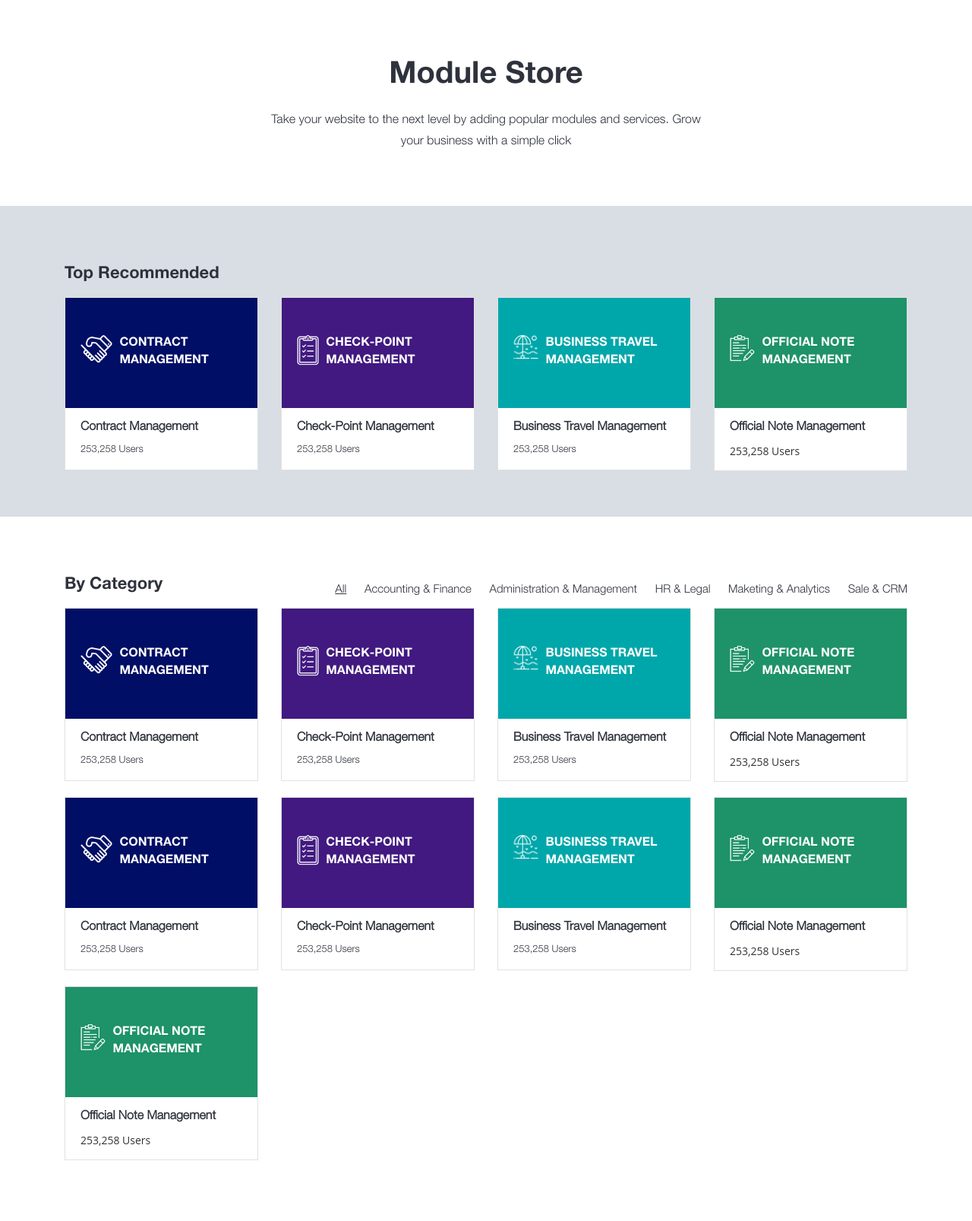
After one commit to thnhat51202574/spiral, a PHP site: page /younetsi-website/module.html in a window 1280 px wide. The commit adds this page. Shown: the whole page at 76% size. Run offline with PHP 8.4, Linux system fonts and the light colour scheme; some libraries are stand-ins or nearby versions.

Commit message:
module page

```diff
--- /dev/null
+++ b/module.html
@@ -0,0 +1,337 @@
+<!DOCTYPE html>
+<html>
+
+<head>
+    <title>Modal for module contract management</title>
+    <link rel="stylesheet" type="text/css" href="css/bootstrap.min.css">
+    <link rel="stylesheet" type="text/css" href="css/bootstrap-theme.min.css">
+    <link rel="stylesheet" type="text/css" href="css/responsive.css">
+    <link rel="stylesheet" type="text/css" href="css/scripts.css">
+    <link rel="stylesheet" type="text/css" href="css/flexslider.css">
+    <link rel="stylesheet" type="text/css" href="css/imagehover.min.css">
+    <link rel="stylesheet" type="text/css" href="css/style.css">
+    <script src="js/jquery/jquery.js" type="text/javascript"></script>
+    <script src="js/bootstrap.min.js" type="text/javascript" charset="utf-8"></script>
+    <script src="js/jquery.flexslider-min.js" type="text/javascript"></script>
+</head>
+
+<body>
+    <div class="page-wrap module-page" id="">
+        <div class="module-store-page clearfix">
+            <div style="margin-top: 60px"></div>
+            <div class="hp_yn_si_module_store_wrap">
+                <div class="hp_yn_si_module_store container">
+                    <h3 class="hp_yn_si_module_store_title">Module Store</h3>
+                    <p class="hp_yn_si_module_store_des">Take your website to the next level by adding popular modules and services. Grow your business with a simple click</p>
+                </div>
+                <div class="hp_yn_si_module_store_list_wrap clearfix">
+                    <div class="hp_yn_si_module_store_list_inner container">
+                        <div class="col-sm-12">
+                            <h3 class="module_store_detail_title">Top Recommended</h3>
+                        </div>
+                        <ul class="hp_yn_si_module_store_list clearfix">
+                            <li class="col-md-3">
+                                <div class="hp_yn_si_module_store_list_item">
+                                    <div class="module_banner" style="background-color: #000e65;">
+                                        <div class="module_banner_content">
+                                            <span class="module_banner_img">
+                                        <img src="image/contract_module.png" alt="Contract Management">
+                                    </span>
+                                            <span class="module_banner_text">contract Management</span>
+                                        </div>
+                                    </div>
+                                    <div class="module_detail">
+                                        <div class="module_des">
+                                            Contract Management
+                                        </div>
+                                        <div class="module_view">
+                                            253,258 Users
+                                        </div>
+                                    </div>
+                                </div>
+                            </li>
+                            <li class="col-md-3">
+                                <div class="hp_yn_si_module_store_list_item">
+                                    <div class="module_banner" style="background-color: #411980;">
+                                        <div class="module_banner_content">
+                                            <span class="module_banner_img">
+                                        <img src="image/check_point_module.png" alt="Check-Point Management">
+                                    </span>
+                                            <span class="module_banner_text">Check-Point Management</span>
+                                        </div>
+                                    </div>
+                                    <div class="module_detail">
+                                        <div class="module_des">
+                                            Check-Point Management
+                                        </div>
+                                        <div class="module_view">
+                                            253,258 Users
+                                        </div>
+                                    </div>
+                                </div>
+                            </li>
+                            <li class="col-md-3">
+                                <div class="hp_yn_si_module_store_list_item">
+                                    <div class="module_banner" style="background-color: #00a7aa;">
+                                        <div class="module_banner_content">
+                                            <span class="module_banner_img">
+                                        <img src="image/business_travel_module.png" alt="Business Travel Management">
+                                    </span>
+                                            <span class="module_banner_text">Business Travel  Management</span>
+                                        </div>
+                                    </div>
+                                    <div class="module_detail">
+                                        <div class="module_des">
+                                            Business Travel Management
+                                        </div>
+                                        <div class="module_view">
+                                            253,258 Users
+                                        </div>
+                                    </div>
+                                </div>
+                            </li>
+                            <li class="col-md-3">
+                                <div class="hp_yn_si_module_store_list_item">
+                                    <div class="module_banner" style="background-color: #1e9269;">
+                                        <div class="module_banner_content">
+                                            <span class="module_banner_img">
+                                        <img src="image/official_note_module.png" alt="Official Note Management">
+                                    </span>
+                                            <span class="module_banner_text">Official Note Management</span>
+                                        </div>
+                                    </div>
+                                    <div class="module_detail">
+                                        <div class="module_des">
+                                            Official Note Management
+                                        </div>
+                                        <div class="module_view_module">
+                                            253,258 Users
+                                        </div>
+                                    </div>
+                                </div>
+                            </li>
+                        </ul>
+                    </div>
+                </div>
+            </div>
+            <!-- category -->
+            <div class="hp_yn_si_module_store_wrap hp_yn_si_module_category_wrap">
+                <div class="hp_yn_si_module_store_list_wrap clearfix">
+                    <div class="hp_yn_si_module_store_list_inner container">
+                        <div class="col-sm-12">
+                            <h3 class="module_store_detail_title pull-left">By Category</h3>
+                            <div class="category_filter_wrap">
+                                <div class="category_filter_inner">
+                                    <ul>
+                                        <li class="active">
+                                            <a href="#">All</a>
+                                        </li>
+                                        <li>
+                                            <a href="#">Accounting & Finance</a>
+                                        </li>
+                                        <li>
+                                            <a href="#">Administration & Management</a>
+                                        </li>
+                                        <li>
+                                            <a href="#">HR & Legal</a>
+                                        </li>
+                                        <li>
+                                            <a href="#">Maketing & Analytics</a>
+                                        </li>
+                                        <li>
+                                            <a href="#">Sale & CRM</a>
+                                        </li>
+                                    </ul>
+                                </div>
+                            </div>
+                        </div>
+                        <ul class="hp_yn_si_module_store_list clearfix">
+                            <li class="col-md-3">
+                                <div class="hp_yn_si_module_store_list_item">
+                                    <div class="module_banner" style="background-color: #000e65;">
+                                        <div class="module_banner_content">
+                                            <span class="module_banner_img">
+                                        <img src="image/contract_module.png" alt="Contract Management">
+                                    </span>
+                                            <span class="module_banner_text">contract Management</span>
+                                        </div>
+                                    </div>
+                                    <div class="module_detail">
+                                        <div class="module_des">
+                                            Contract Management
+                                        </div>
+                                        <div class="module_view">
+                                            253,258 Users
+                                        </div>
+                                    </div>
+                                </div>
+                            </li>
+                            <li class="col-md-3">
+                                <div class="hp_yn_si_module_store_list_item">
+                                    <div class="module_banner" style="background-color: #411980;">
+                                        <div class="module_banner_content">
+                                            <span class="module_banner_img">
+                                        <img src="image/check_point_module.png" alt="Check-Point Management">
+                                    </span>
+                                            <span class="module_banner_text">Check-Point Management</span>
+                                        </div>
+                                    </div>
+                                    <div class="module_detail">
+                                        <div class="module_des">
+                                            Check-Point Management
+                                        </div>
+                                        <div class="module_view">
+                                            253,258 Users
+                                        </div>
+                                    </div>
+                                </div>
+                            </li>
+                            <li class="col-md-3">
+                                <div class="hp_yn_si_module_store_list_item">
+                                    <div class="module_banner" style="background-color: #00a7aa;">
+                                        <div class="module_banner_content">
+                                            <span class="module_banner_img">
+                                        <img src="image/business_travel_module.png" alt="Business Travel Management">
+                                    </span>
+                                            <span class="module_banner_text">Business Travel  Management</span>
+                                        </div>
+                                    </div>
+                                    <div class="module_detail">
+                                        <div class="module_des">
+                                            Business Travel Management
+                                        </div>
+                                        <div class="module_view">
+                                            253,258 Users
+                                        </div>
+                                    </div>
+                                </div>
+                            </li>
+                            <li class="col-md-3">
+                                <div class="hp_yn_si_module_store_list_item">
+                                    <div class="module_banner" style="background-color: #1e9269;">
+                                        <div class="module_banner_content">
+                                            <span class="module_banner_img">
+                                        <img src="image/official_note_module.png" alt="Official Note Management">
+                                    </span>
+                                            <span class="module_banner_text">Official Note Management</span>
+                                        </div>
+                                    </div>
+                                    <div class="module_detail">
+                                        <div class="module_des">
+                                            Official Note Management
+                                        </div>
+                                        <div class="module_view_module">
+                                            253,258 Users
+                                        </div>
+                                    </div>
+                                </div>
+                            </li>
+                            <li class="col-md-3">
+                                <div class="hp_yn_si_module_store_list_item">
+                                    <div class="module_banner" style="background-color: #000e65;">
+                                        <div class="module_banner_content">
+                                            <span class="module_banner_img">
+                                        <img src="image/contract_module.png" alt="Contract Management">
+                                    </span>
+                                            <span class="module_banner_text">contract Management</span>
+                                        </div>
+                                    </div>
+                                    <div class="module_detail">
+                                        <div class="module_des">
+                                            Contract Management
+                                        </div>
+                                        <div class="module_view">
+                                            253,258 Users
+                                        </div>
+                                    </div>
+                                </div>
+                            </li>
+                            <li class="col-md-3">
+                                <div class="hp_yn_si_module_store_list_item">
+                                    <div class="module_banner" style="background-color: #411980;">
+                                        <div class="module_banner_content">
+                                            <span class="module_banner_img">
+                                        <img src="image/check_point_module.png" alt="Check-Point Management">
+                                    </span>
+                                            <span class="module_banner_text">Check-Point Management</span>
+                                        </div>
+                                    </div>
+                                    <div class="module_detail">
+                                        <div class="module_des">
+                                            Check-Point Management
+                                        </div>
+                                        <div class="module_view">
+                                            253,258 Users
+                                        </div>
+                                    </div>
+                                </div>
+                            </li>
+                            <li class="col-md-3">
+                                <div class="hp_yn_si_module_store_list_item">
+                                    <div class="module_banner" style="background-color: #00a7aa;">
+                                        <div class="module_banner_content">
+                                            <span class="module_banner_img">
+                                        <img src="image/business_travel_module.png" alt="Business Travel Management">
+                                    </span>
+                                            <span class="module_banner_text">Business Travel  Management</span>
+                                        </div>
+                                    </div>
+                                    <div class="module_detail">
+                                        <div class="module_des">
+                                            Business Travel Management
+                                        </div>
+                                        <div class="module_view">
+                                            253,258 Users
+                                        </div>
+                                    </div>
+                                </div>
+                            </li>
+                            <li class="col-md-3">
+                                <div class="hp_yn_si_module_store_list_item">
+                                    <div class="module_banner" style="background-color: #1e9269;">
+                                        <div class="module_banner_content">
+                                            <span class="module_banner_img">
+                                        <img src="image/official_note_module.png" alt="Official Note Management">
+                                    </span>
+                                            <span class="module_banner_text">Official Note Management</span>
+                                        </div>
+                                    </div>
+                                    <div class="module_detail">
+                                        <div class="module_des">
+                                            Official Note Management
+                                        </div>
+                                        <div class="module_view_module">
+                                            253,258 Users
+                                        </div>
+                                    </div>
+                                </div>
+                            </li>
+                            <li class="col-md-3">
+                                <div class="hp_yn_si_module_store_list_item">
+                                    <div class="module_banner" style="background-color: #1e9269;">
+                                        <div class="module_banner_content">
+                                            <span class="module_banner_img">
+                                        <img src="image/official_note_module.png" alt="Official Note Management">
+                                    </span>
+                                            <span class="module_banner_text">Official Note Management</span>
+                                        </div>
+                                    </div>
+                                    <div class="module_detail">
+                                        <div class="module_des">
+                                            Official Note Management
+                                        </div>
+                                        <div class="module_view_module">
+                                            253,258 Users
+                                        </div>
+                                    </div>
+                                </div>
+                            </li>
+                        </ul>
+                    </div>
+                </div>
+            </div>
+        </div>
+    </div>
+</body>
+
+</html>
```
Also changed, not shown: css/style.css (+116 -0 lines).
